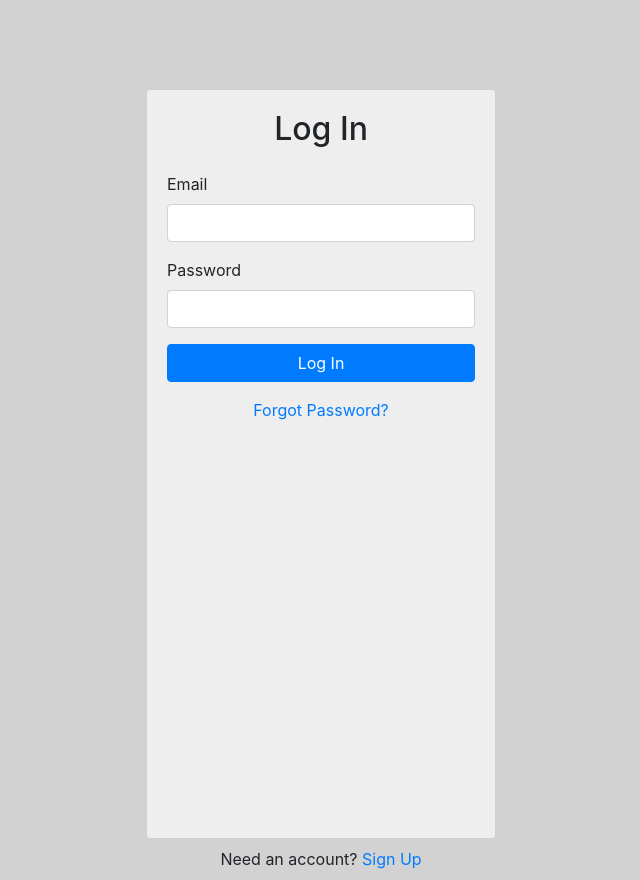
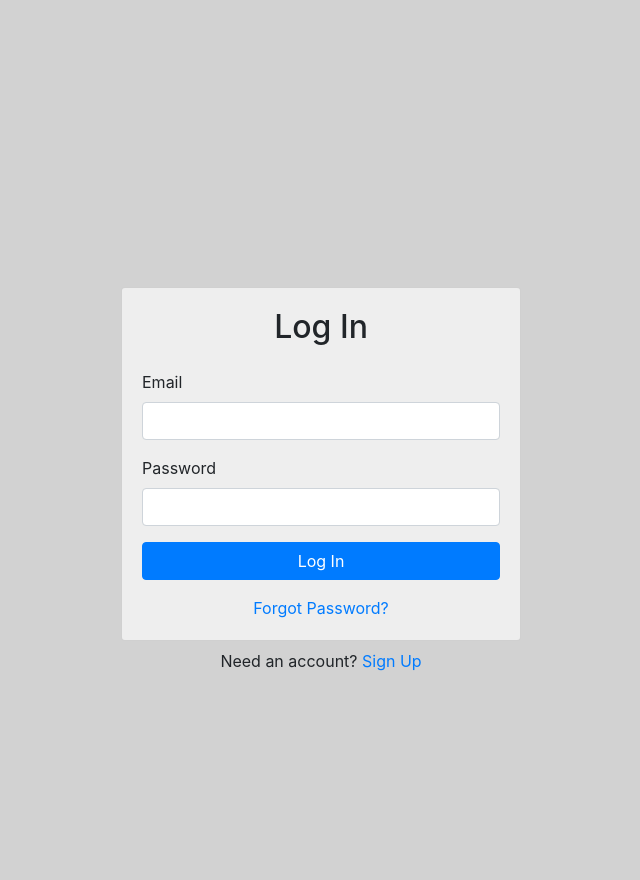
Before and after one commit to std145280/react-map-web, a React (Create React App) app: page /login in a window 1280 px wide. Shown: the whole page, without its empty margins (319-959 px from the left). Built offline with nearby package versions, Linux system fonts and the light colour scheme; no server answers.

Commit message:
class names fix and second card css style

```diff
--- a/src/components/ForgotPassword.js
+++ b/src/components/ForgotPassword.js
@@ -28,7 +28,7 @@ export default function ForgotPassword() {
 
   return (
     <>
-      <Card>
+      <Card className="cardLogSign">
         <Card.Body>
           <h2 className="text-center mb-4">Password Reset</h2>
           {error && <Alert variant="danger">{error}</Alert>}
--- a/src/components/Login.js
+++ b/src/components/Login.js
@@ -28,7 +28,7 @@ export default function Login() {
 
   return (
     <>
-      <Card>
+      <Card className="cardLogSign">
         <Card.Body>
           <h2 className="text-center mb-4">Log In</h2>
           {error && <Alert variant="danger">{error}</Alert>}
--- a/src/components/Settings.js
+++ b/src/components/Settings.js
@@ -1,10 +1,12 @@
 import React from "react";
 import NavigationBar from "./NavigationBar"
+import ChoosePoi from "./control/ChoosePoi"
 
 export default function Settings() {
   return (
     <>
       < NavigationBar />
+      < ChoosePoi />
       Settings
     </>
   );
--- a/src/components/Signup.js
+++ b/src/components/Signup.js
@@ -33,7 +33,7 @@ export default function Signup() {
 
   return (
     <>
-      <Card>
+      <Card className="cardLogSign">
         <Card.Body>
           <h2 className="text-center mb-4">Sign Up</h2>
           {error && <Alert variant="danger">{error}</Alert>}
--- a/src/components/control/PointOfInterestList.js
+++ b/src/components/control/PointOfInterestList.js
@@ -19,7 +19,7 @@ export default function PointOfInterestList({ poi }) {
 
   return (
     <div>
-      <Card class="card" style={{ flex: 1 }}>
+      <Card className="cardItem" style={{ flex: 1 }}>
         <Card.Body>
           <Table striped bordered hover>
             <thead></thead>
--- a/src/components/control/TourGuideList.js
+++ b/src/components/control/TourGuideList.js
@@ -32,7 +32,7 @@ export default function TourGuideList({ tourGuide }) {
     <div>
       <h4 className={tourGuide.complete ? "availableForHire" : ""}></h4>
 
-      <Card className="card" style={{ flex: 1 }}>
+      <Card className="cardItem" style={{ flex: 1 }}>
         <Card.Body>
           <Table striped bordered hover>
             <thead></thead>
--- a/src/components/control/VehicleList.js
+++ b/src/components/control/VehicleList.js
@@ -27,7 +27,7 @@ export default function VehicleList({ vehicle }) {
     <div>
       <h4 className={vehicle.complete ? "availableForRent" : ""}></h4>
 
-      <Card className="card" style={{ flex: 1 }}>
+      <Card className="cardItem" style={{ flex: 1 }}>
         <Card.Body>
           <Table striped bordered hover>
             <thead></thead>
--- a/src/styles.css
+++ b/src/styles.css
@@ -53,12 +53,17 @@
   max-width: 100%;
 }
 
-.card {
+.cardItem {
   background-color: rgb(238, 238, 238);
   position: relative;
   width: 350px;
   min-height: 750px;
+}
 
+.cardLogSign {
+  background-color: rgb(238, 238, 238);
+  position: relative;
+  width: 400px;
 }
 
 .formStyle {
```
